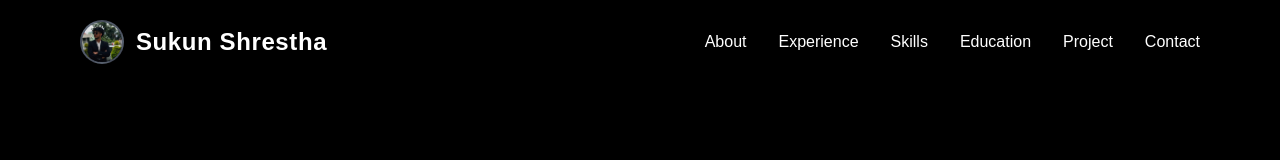
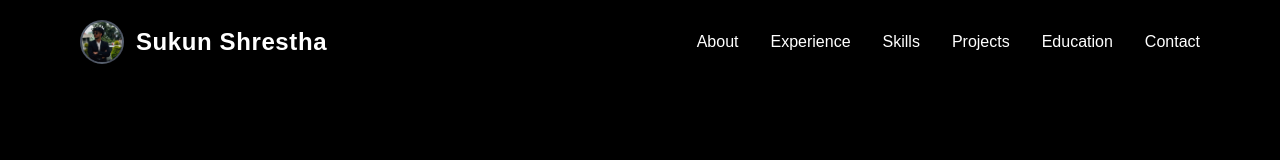
Before and after one commit to Sukun-Shrestha/Sukun, a React (Vite) app: page / in a window 1280 px wide. Shown: the top 160 px of the page. Built offline with nearby package versions, Linux system fonts and the light colour scheme.

Commit message:
Edit navbar

```diff
--- a/src/Component/Footer/Footer.jsx
+++ b/src/Component/Footer/Footer.jsx
@@ -11,6 +11,7 @@ const navLinks = [
     { href: "#About", label: "About" },
     { href: "#Skill", label: "Skills" },
     { href: "#Experience", label: "Experience" },
+    { href: "#Projects", label: "Projects" },
     { href: "#Education", label: "Education" },
     { href: "#Contact", label: "Contact" },
 ];
--- a/src/Component/Navbar/Navbar.jsx
+++ b/src/Component/Navbar/Navbar.jsx
@@ -7,8 +7,8 @@ const links = [
     { href: "#About", label: "About" },
     { href: "#Experience", label: "Experience" },
     { href: "#Skill", label: "Skills" },
+    { href: "#Projects", label: "Projects" },
     { href: "#Education", label: "Education" },
-    { href: "#Project", label: "Project" },
     { href: "#Contact", label: "Contact" },
 ];
 
```
